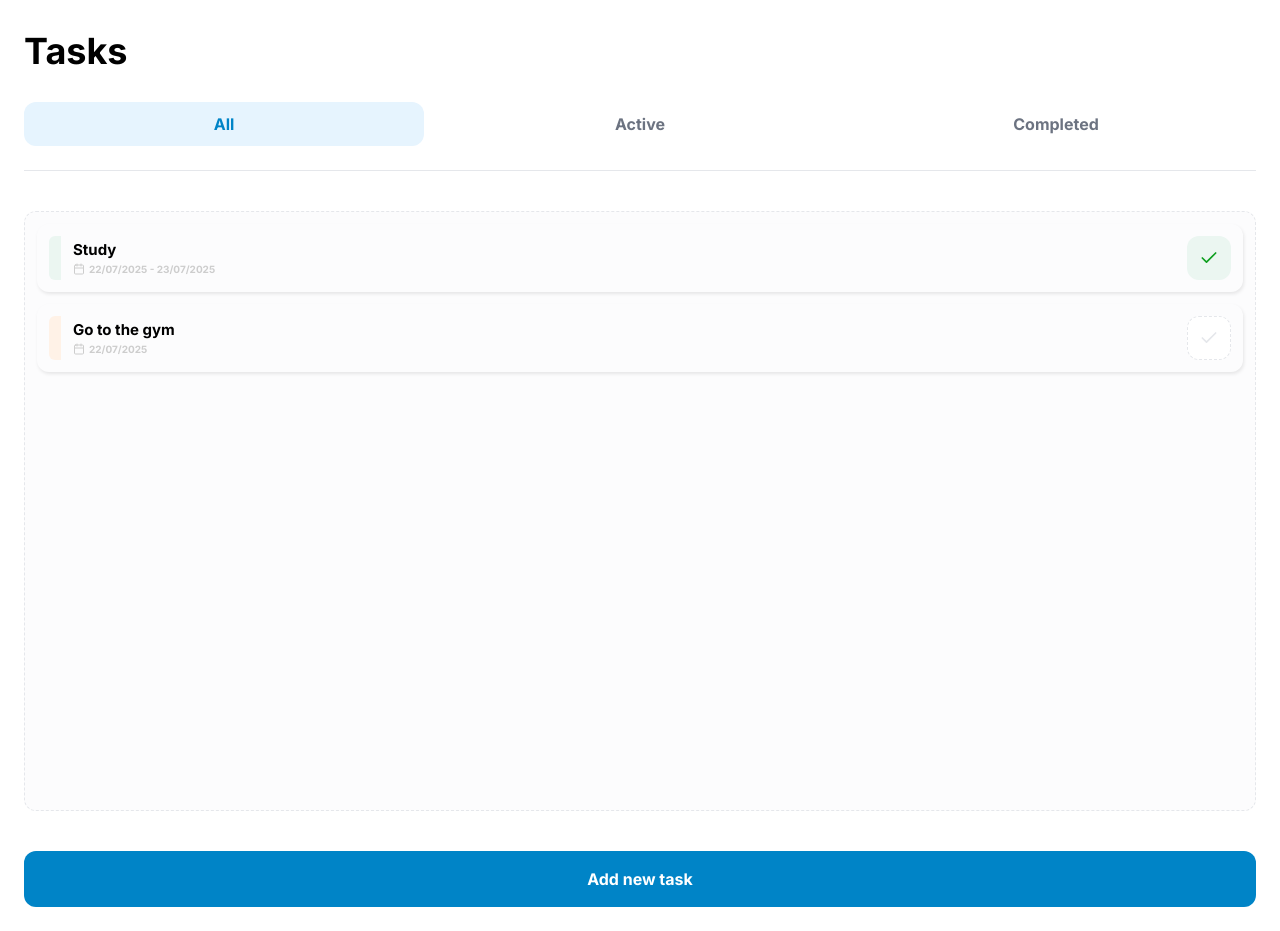
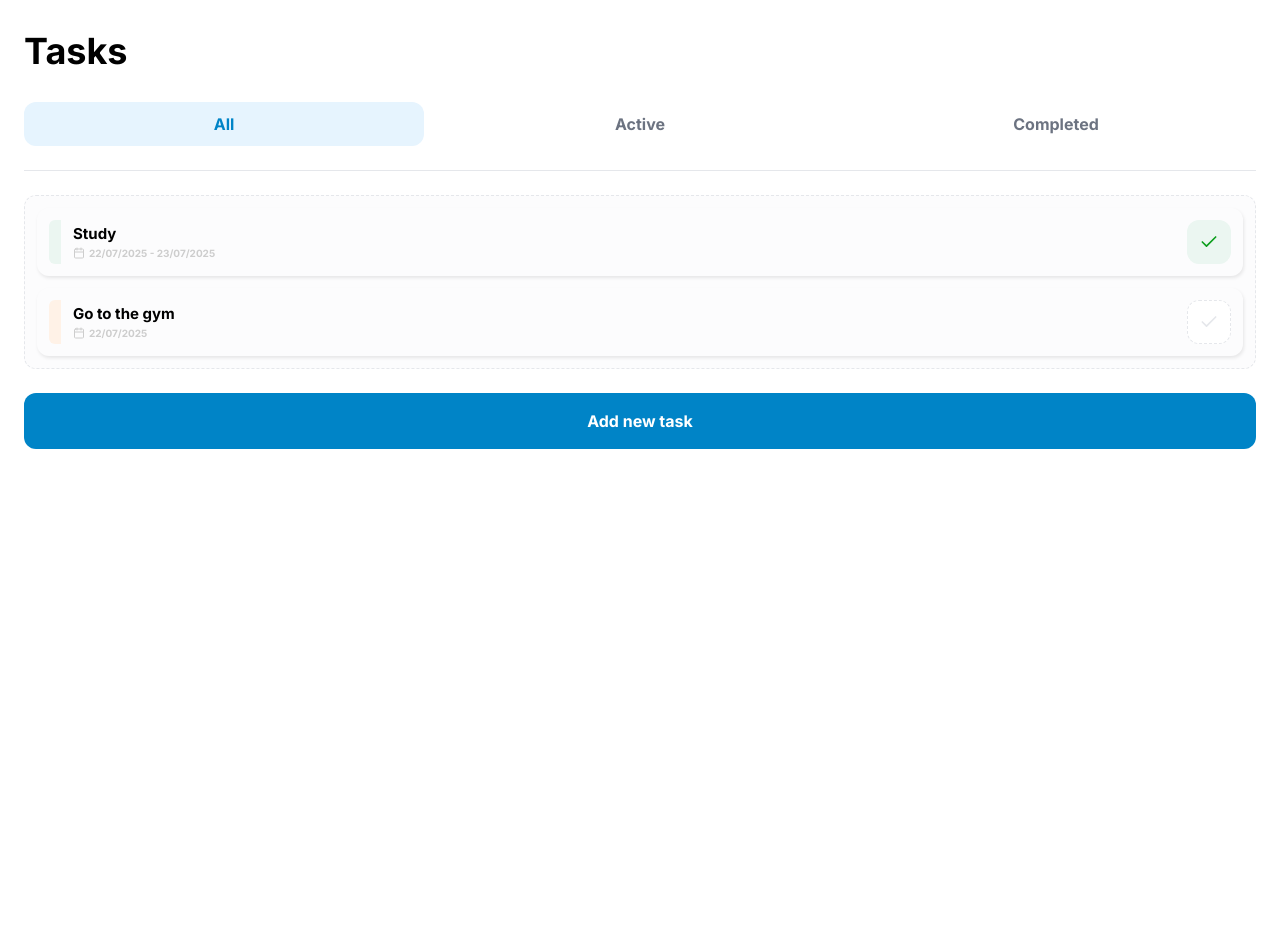
Before and after one commit to leandrofc/task-list, a React (Vite) app: page / in a window 1280 px wide. After the commit the page ends 800 px from the top, so only its background shows below. Built offline with nearby package versions, Linux system fonts and the light colour scheme.

Commit message:
feat: occupy all available space and add scrolling on TaskList

```diff
--- a/src/components/TaskList/index.tsx
+++ b/src/components/TaskList/index.tsx
@@ -2,7 +2,7 @@ import TaskItem from "../TaskItem";
 
 const TaskList = () => {
     return (
-        <div className="flex flex-col gap-3 mt-10 mb-10 p-3 items-center bg-gray-100 w-full h-[600px] border border-dashed rounded-xl border-gray-300">
+        <div className="flex flex-1 flex-col gap-3 overflow-y-auto mt-6 mb-6 p-3 items-center bg-gray-100 w-full border border-dashed rounded-xl border-gray-300">
             <TaskItem title="Study" date="22/07/2025 - 23/07/2025" isCompleted />
             <TaskItem title="Go to the gym" date="22/07/2025" />
         </div>
```
